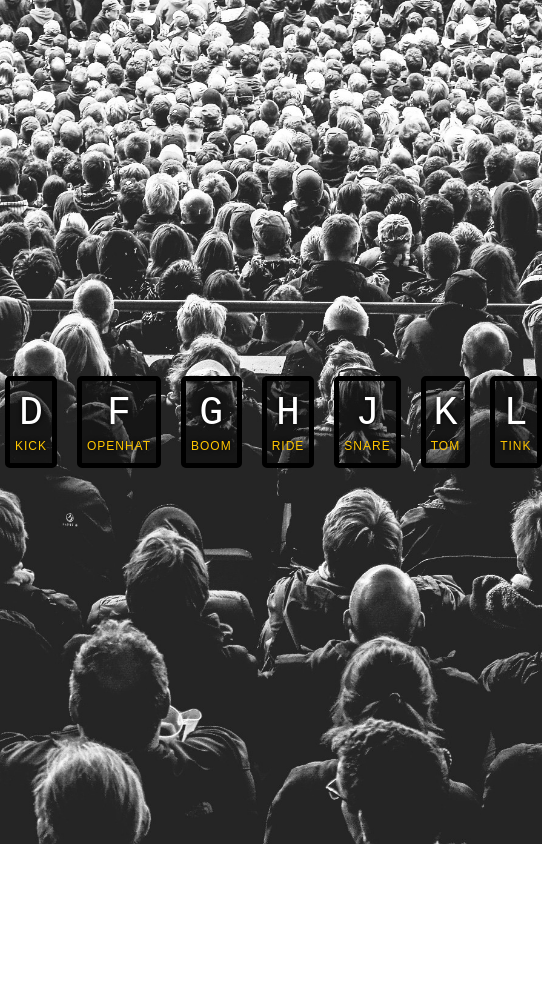
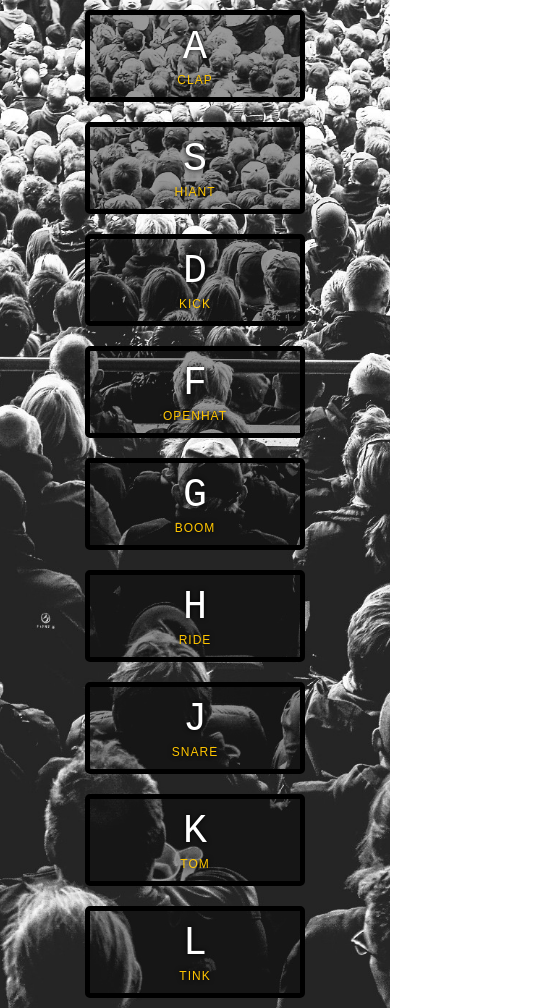
Before and after one commit to Just9krish/JavaScript30, a plain HTML site: page Day1 - Javascript drum kit/index.html in a window 390 px wide. Shown: the whole page, 542 px wide, since content can reach past the window. Before the commit the page ends 844 px from the top, so only its background shows below. Drawn offline with Linux system fonts and the light colour scheme.

Commit message:
completed

```diff
--- a/Day1 - Javascript drum kit/style.css
+++ b/Day1 - Javascript drum kit/style.css
@@ -49,3 +49,16 @@ kbd{
     border-color: #ffc600;
     box-shadow: 0 0 1rem #ffc600;
   }
+
+  @media (max-width: 700px) {
+      .keys {
+          display: flex;
+          flex-direction: column;
+          padding: 0 3rem;
+      }
+
+      .key {
+          width: 100%;
+          max-width: 200px;
+      }
+  }
```
